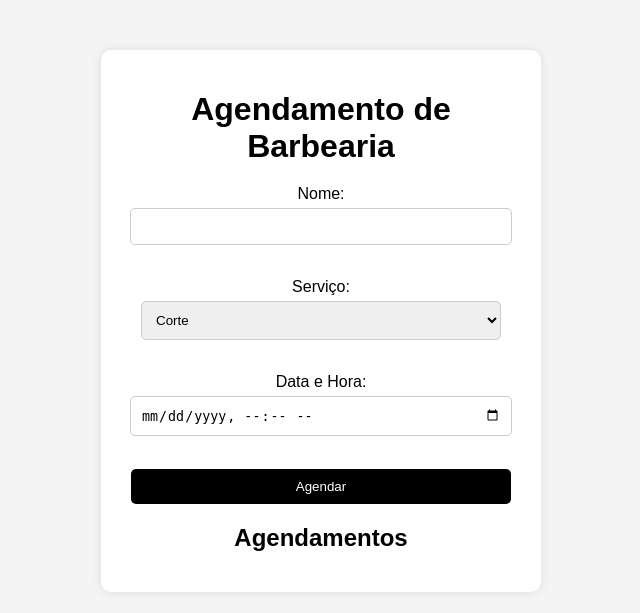
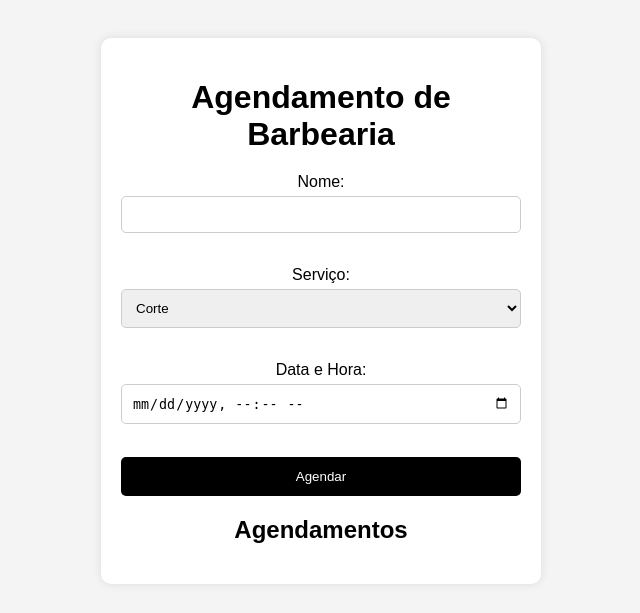
Before and after one commit to prgalhardo/barbershop-management-system, a Flask app: page / in a window 1280 px wide. Shown: the top 613 px of the page, without its empty margins (319-959 px from the left). Run offline with Flask 3, Linux system fonts and the light colour scheme.

Commit message:
Deixando o app responsivo

```diff
--- a/static/style.css
+++ b/static/style.css
@@ -2,11 +2,13 @@ body {
     font-family: Arial, sans-serif;
     background-color: #f4f4f4;
     text-align: center;
+    padding: 10px;
 }
 
 .container {
-    width: 400px;
-    margin: 50px auto;
+    width: 90%;
+    max-width: 400px;
+    margin: 20px auto;
     background: white;
     padding: 20px;
     border-radius: 10px;
@@ -18,7 +20,8 @@ h1 {
 }
 
 input, select {
-    width: 90%;
+    width: 100%;
+    box-sizing: border-box;
     padding: 10px;
     margin: 5px 0 15px;
     border-radius: 5px;
@@ -26,8 +29,8 @@ input, select {
 }
 
 button {
-    width: 95%;
-    padding: 10px;
+    width: 100%;
+    padding: 12px;
     background-color: #000;
     color: white;
     border: none;
@@ -68,3 +71,13 @@ li {
 .card p {
     margin: 5px 0;
 }
+
+@media (max-width: 480px) {
+    h1 {
+        font-size: 22px;
+    }
+
+    .container {
+        padding: 15px;
+    }
+}
--- a/templates/index.html
+++ b/templates/index.html
@@ -3,8 +3,8 @@
 <head>
     <meta charset="UTF-8">
     <title>Barbearia</title>
-
     <link rel="stylesheet" href="{{ url_for('static', filename='style.css') }}">
+    <meta name="viewport" content="width=device-width, initial-scale=1.0">
 </head>
 
 <body>
```
